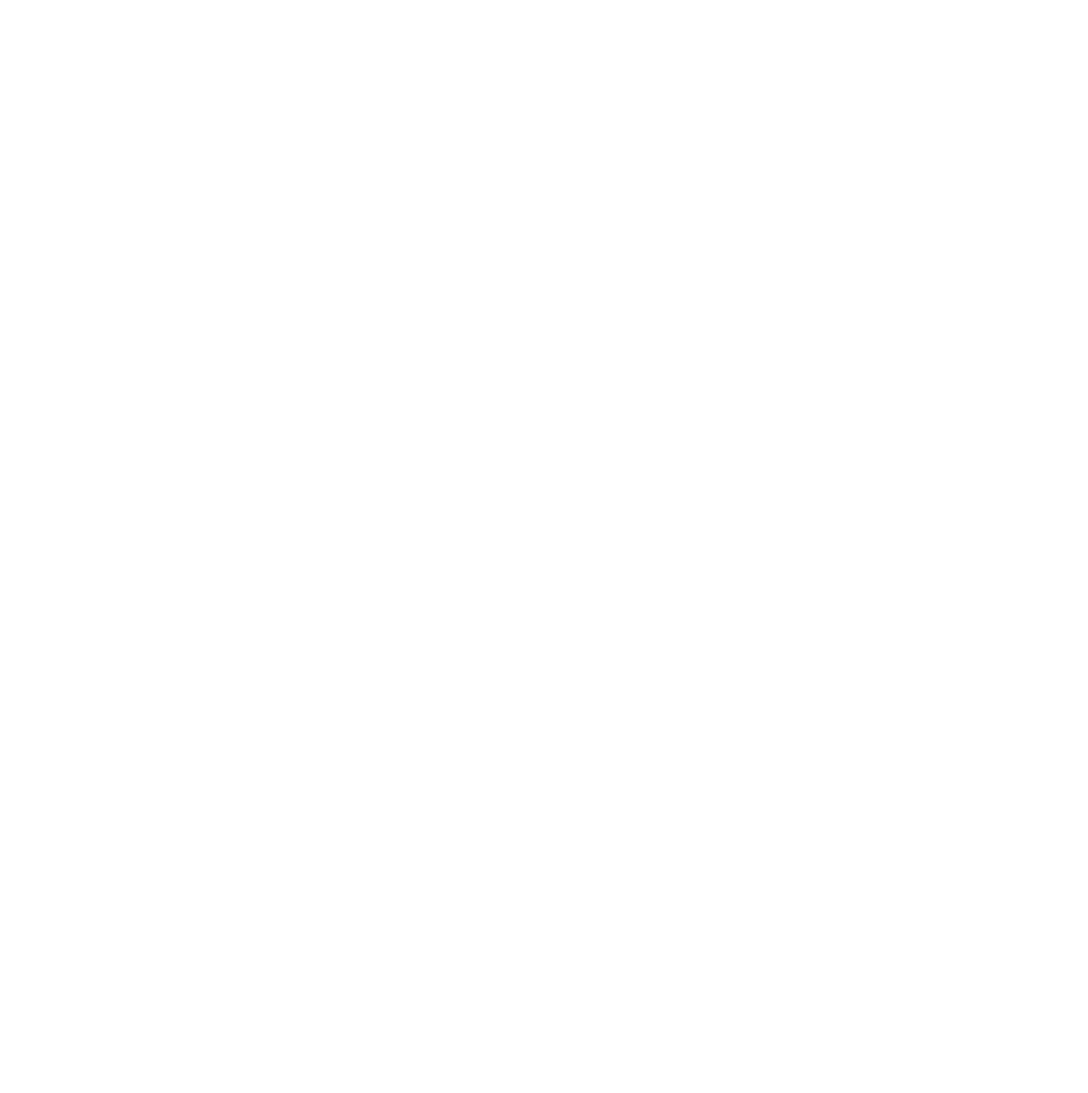
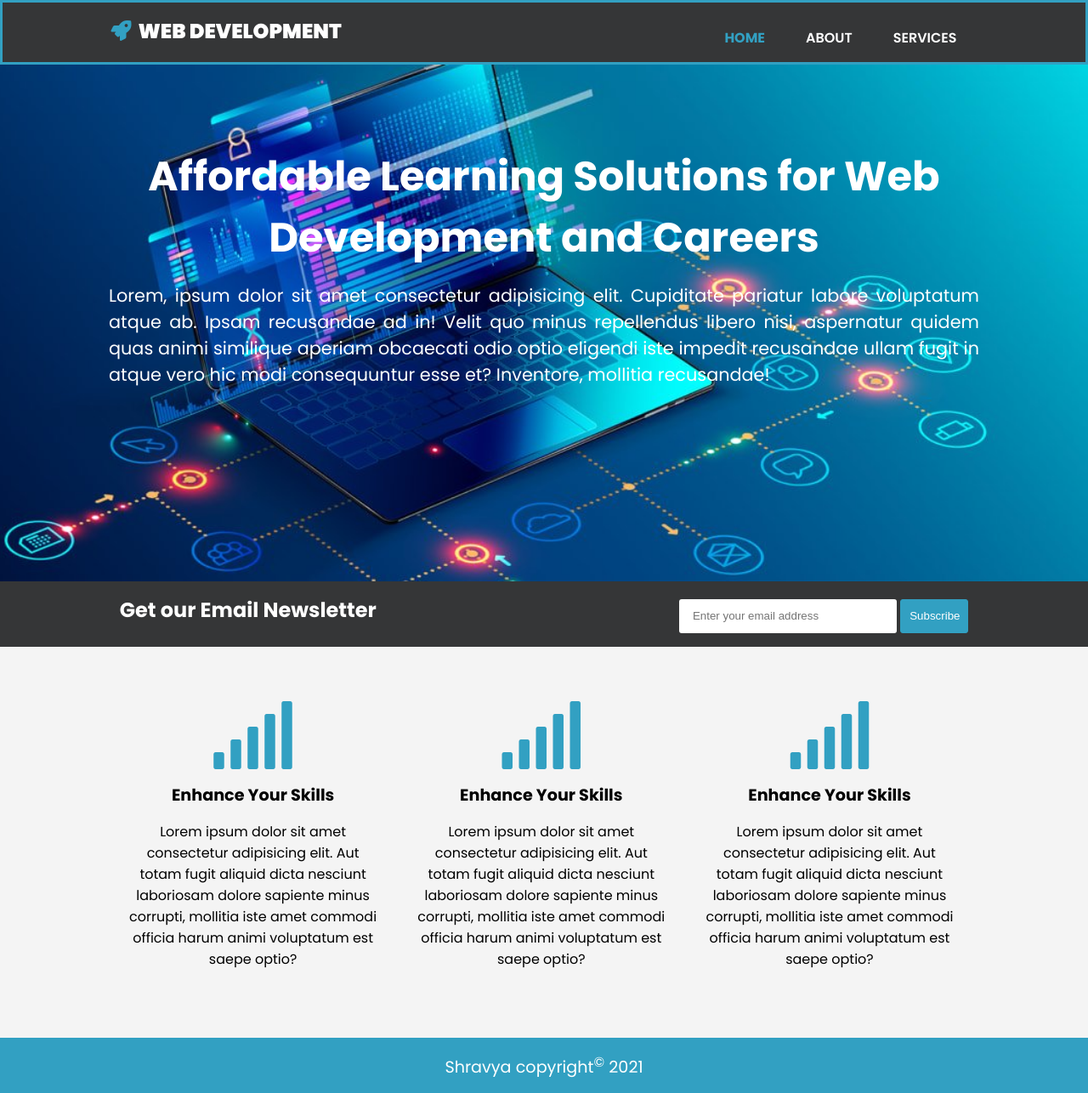
Before and after one commit to shravyapoojary/email-newsletter, a plain HTML site: page index.html in a window 1280 px wide. Shown: the whole page at 85% size. Before the commit the page ends 800 px from the top, so only its background shows below. Drawn offline with Linux system fonts and the light colour scheme.

Commit message:
2 commit
complete Main page

```diff
--- a/index.html
+++ b/index.html
@@ -1,14 +1,99 @@
 <!DOCTYPE html>
 <html lang="en">
-<head>
-    <meta charset="UTF-8">
-    <meta http-equiv="X-UA-Compatible" content="IE=edge">
-    <meta name="viewport" content="width=device-width, initial-scale=1.0">
-   <link rel="stylesheet" href="./styles/style.css">
-   <link rel="stylesheet" href="https://cdnjs.cloudflare.com/ajax/libs/font-awesome/5.15.3/css/brands.min.css" integrity="sha512-apX8rFN/KxJW8rniQbkvzrshQ3KvyEH+4szT3Sno5svdr6E/CP0QE862yEeLBMUnCqLko8QaugGkzvWS7uNfFQ==" crossorigin="anonymous" referrerpolicy="no-referrer" />
-    <title>Email-newsletter</title>
-</head>
-<body>
-
-</body>
+  <head>
+    <meta charset="UTF-8" />
+    <meta http-equiv="X-UA-Compatible" content="IE=edge" />
+    <meta name="viewport" content="width=device-width, initial-scale=1.0" />
+    <title>Subscribe - Email Newsletter</title>
+    <link rel="stylesheet" href="./styles/style.css" type="text/css" />
+    <link
+      rel="stylesheet"
+      href="https://cdnjs.cloudflare.com/ajax/libs/font-awesome/5.15.3/css/all.min.css"
+      integrity="sha512-iBBXm8fW90+nuLcSKlbmrPcLa0OT92xO1BIsZ+ywDWZCvqsWgccV3gFoRBv0z+8dLJgyAHIhR35VZc2oM/gI1w=="
+      crossorigin="anonymous"
+      referrerpolicy="no-referrer"
+    />
+  </head>
+  <body>
+    <nav>
+      <div class="container">
+        <div class="branding">
+          <a href="#"
+            ><i class="fas fa-rocket"></i><span>Web Development</span></a
+          >
+        </div>
+        <ul>
+          <!-- <li><a href="#">Home</a></li> -->
+          <li><a href="#" class="active">Home</a></li>
+          <li><a href="#">About</a></li>
+          <li><a href="#">Services</a></li>
+        </ul>
+      </div>
+    </nav>
+    <header>
+      <div class="container">
+        <h1>Affordable Learning Solutions for Web Development and Careers</h1>
+        <p>
+          Lorem, ipsum dolor sit amet consectetur adipisicing elit. Cupiditate
+          pariatur labore voluptatum atque ab. Ipsam recusandae ad in! Velit quo
+          minus repellendus libero nisi, aspernatur quidem quas animi similique
+          aperiam obcaecati odio optio eligendi iste impedit recusandae ullam
+          fugit in atque vero hic modi consequuntur esse et? Inventore, mollitia
+          recusandae!
+        </p>
+      </div>
+    </header>
+    <section class="news-letter">
+    <section class="newsletter">
+      <div class="container">
+        <h2>Get our Email Newsletter</h2>
+        <form action="#">
+          <input
+            type="email"
+            name="email"
+            id="email"
+            placeholder="Enter your email address"
+          />
+          <button type="submit" class="btn">Subscribe</button>
+        </form>
+      </div>
+    </section>
+    <section class="cards">
+      <div class="container">
+        <div class="card">
+          <i class="fa fa-signal fa-5x"></i>
+          <h3>Enhance Your Skills</h3>
+          <p>
+            Lorem ipsum dolor sit amet consectetur adipisicing elit. Aut totam
+            fugit aliquid dicta nesciunt laboriosam dolore sapiente minus
+            corrupti, mollitia iste amet commodi officia harum animi voluptatum
+            est saepe optio?
+          </p>
+        </div>
+        <div class="card">
+          <i class="fa fa-signal fa-5x"></i>
+          <h3>Enhance Your Skills</h3>
+          <p>
+            Lorem ipsum dolor sit amet consectetur adipisicing elit. Aut totam
+            fugit aliquid dicta nesciunt laboriosam dolore sapiente minus
+            corrupti, mollitia iste amet commodi officia harum animi voluptatum
+            est saepe optio?
+          </p>
+        </div>
+        <div class="card">
+          <i class="fa fa-signal fa-5x"></i>
+          <h3>Enhance Your Skills</h3>
+          <p>
+            Lorem ipsum dolor sit amet consectetur adipisicing elit. Aut totam
+            fugit aliquid dicta nesciunt laboriosam dolore sapiente minus
+            corrupti, mollitia iste amet commodi officia harum animi voluptatum
+            est saepe optio?
+          </p>
+        </div>
+      </div>
+    </section>
+    <footer>
+      <p>Shravya copyright<sup>&copy;</sup> 2021</p>
+    </footer>
+  </body>
 </html>
--- a/styles/style.css
+++ b/styles/style.css
@@ -1,5 +1,200 @@
+@import url('https://fonts.googleapis.com/css2?family=Poppins:wght@400;500;600;700;800;900&display=swap');
+*,
+*::after,
+*::before {
+  margin: 0;
+  padding: 0;
+  box-sizing: border-box;
+}
+html {
+  font-size: 16px;
+}
+body {
+  font-family: 'Poppins', sans-serif;
+  padding: 0;
+  margin: 0;
+  background-color: #f4f4f4;
+}
+.container {
+  width: 80%;
+  margin: auto;
+  overflow: hidden;
+}
 
-@import url('https://fonts.googleapis.com/css2?family=Poppins:ital,wght@1,200;1,300;1,500;1,600;1,800&display=swap');
-body{
-font-family: 'Poppins', sans-serif;
+a {
+  color: #fff;
+  text-decoration: none;
+  font-size: 1rem;
 }
+
+li {
+  list-style: none;
+  font-size: 1rem;
+  color: #fff;
+}
+
+.btn {
+  height: 2.5rem;
+  /* background: #ccc; */
+  border: 1px solid #ccc;
+  border-radius: 3px;
+  width: 5rem;
+  padding: 5px 10px;
+  cursor: pointer;
+  text-align: center;
+}
+
+/*selectors - tag, class,  */
+/* Navbar Styling start */
+nav {
+  background-color: #353637;
+  color: #fff;
+  padding: 1rem 0;
+  min-height: 4.5rem;
+  border: 3px solid #32a0c2;
+}
+nav a {
+  text-transform: uppercase;
+}
+
+nav li {
+  float: left;
+  display: inline;
+  /* padding: 0 1.5rem 0 1.5rem; */
+  padding: 0 1.5rem;
+  font-weight: 600;
+}
+
+nav .branding {
+  float: left;
+}
+
+nav .branding a {
+  margin: 0;
+  font-size: 1.5rem;
+  font-weight: 900;
+  margin-top: 0.8rem;
+}
+
+nav .branding a i {
+  margin-right: 0.5rem;
+  color: #32a0c2;
+}
+
+nav ul {
+  float: right;
+  margin-top: 0.8rem;
+}
+
+nav ul li a.active {
+  color: #32a0c2;
+  font-weight: 700;
+}
+
+nav ul li a:hover {
+  color: #32a0c2;
+  font-weight: 700;
+}
+
+/* Navbar Styling end */
+
+/* Header Styling start */
+header {
+  margin: 0;
+  min-height: 38rem;
+  background: url('../images/pro.jpg') no-repeat center;
+  background-size: cover;
+  text-align: center;
+  color: #fff;
+}
+
+header h1 {
+  margin-top: 6rem;
+  font-size: 3rem;
+  margin-bottom: 1rem;
+}
+
+header p {
+  font-size: 1.3rem;
+  line-height: 1.5;
+  text-align: justify;
+}
+
+/* Header Styling end */
+
+/* newsletter Styling start */
+.newsletter {
+  padding: 1rem;
+  color: #fff;
+  background: #353637;
+}
+
+.newsletter h2 {
+  float: left;
+}
+
+.newsletter form {
+  float: right;
+  margin-top: 0.3rem;
+}
+
+.newsletter input[type='email'] {
+  padding: 1rem;
+  height: 2.5rem;
+  width: 16rem;
+  border-radius: 3px;
+  border: 0;
+}
+
+.newsletter input[type='email']:focus {
+  outline: none;
+}
+
+.newsletter .btn {
+  background-color: #32a0c2;
+  border-color: #32a0c2;
+  color: #fff;
+}
+/* newsletter Styling end*/
+/* cards styling start */
+
+.cards{
+    padding: 2rem 0;
+    margin: 2rem 0;
+}
+.cards .container{
+    display: flex;
+    flex-direction: row;
+    flex-wrap: wrap;
+    text-align: center;
+}
+
+.cards .container .card{
+    width: 30%;
+    margin: 0 1rem;
+    padding: 0 0.5rem;
+}
+
+.cards .container .card i{
+    color: #32a0c2;
+    padding-bottom: 1rem;
+}
+
+.cards .container .card h3{
+    font-size: 1.2rem;
+    padding-bottom: 1rem;
+}
+
+.cards .container .card p{
+    padding-bottom: 1rem;
+}
+/* cards styling end */
+
+footer{
+    padding: 1rem;
+    margin-top: 1rem;
+    color: #fff;
+    background-color: #32a0c2;
+    text-align: center;
+    font-size: 1.2rem;
+}
```
Also changed, not shown: images/pro.jpg (added).
